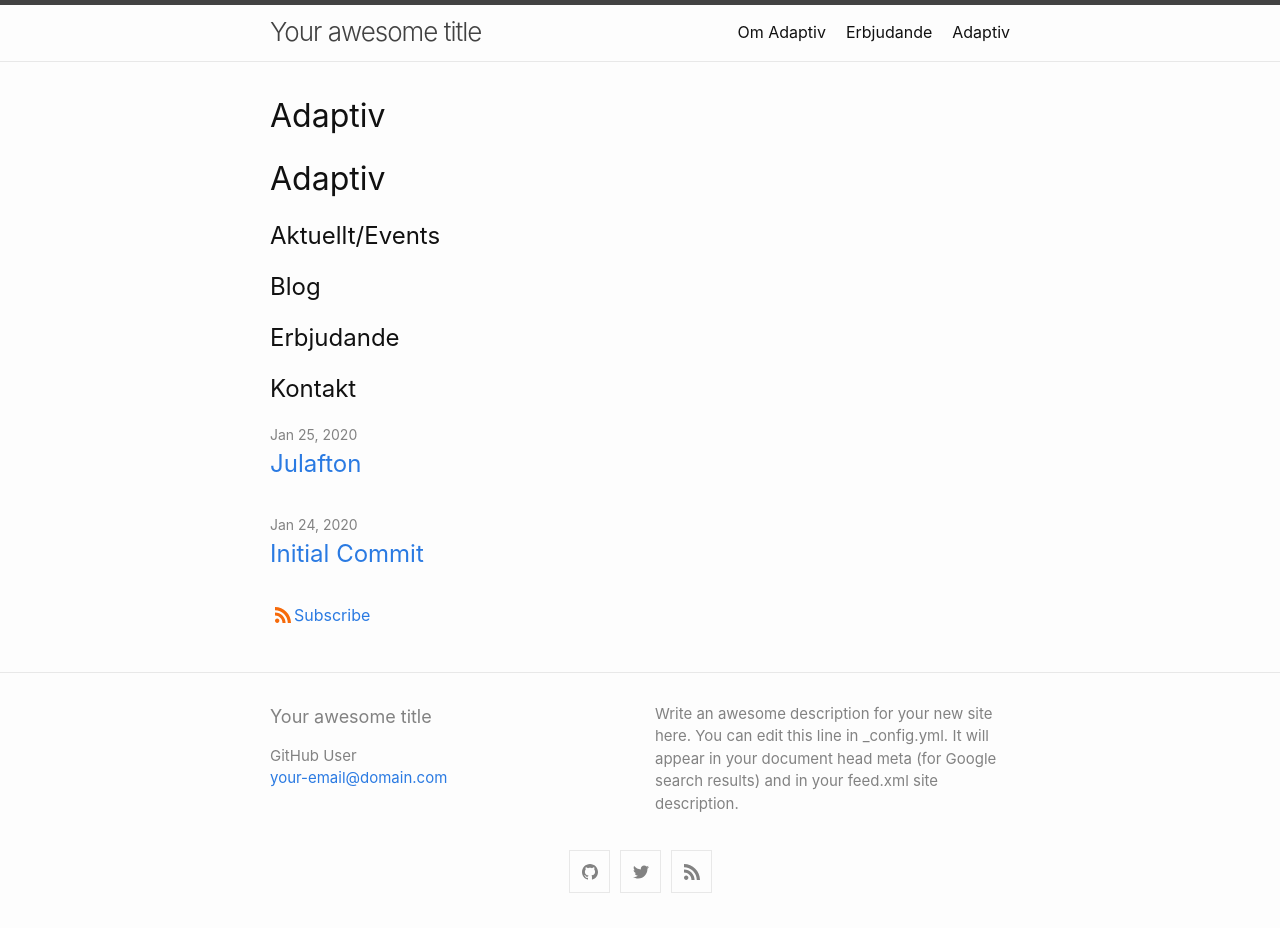
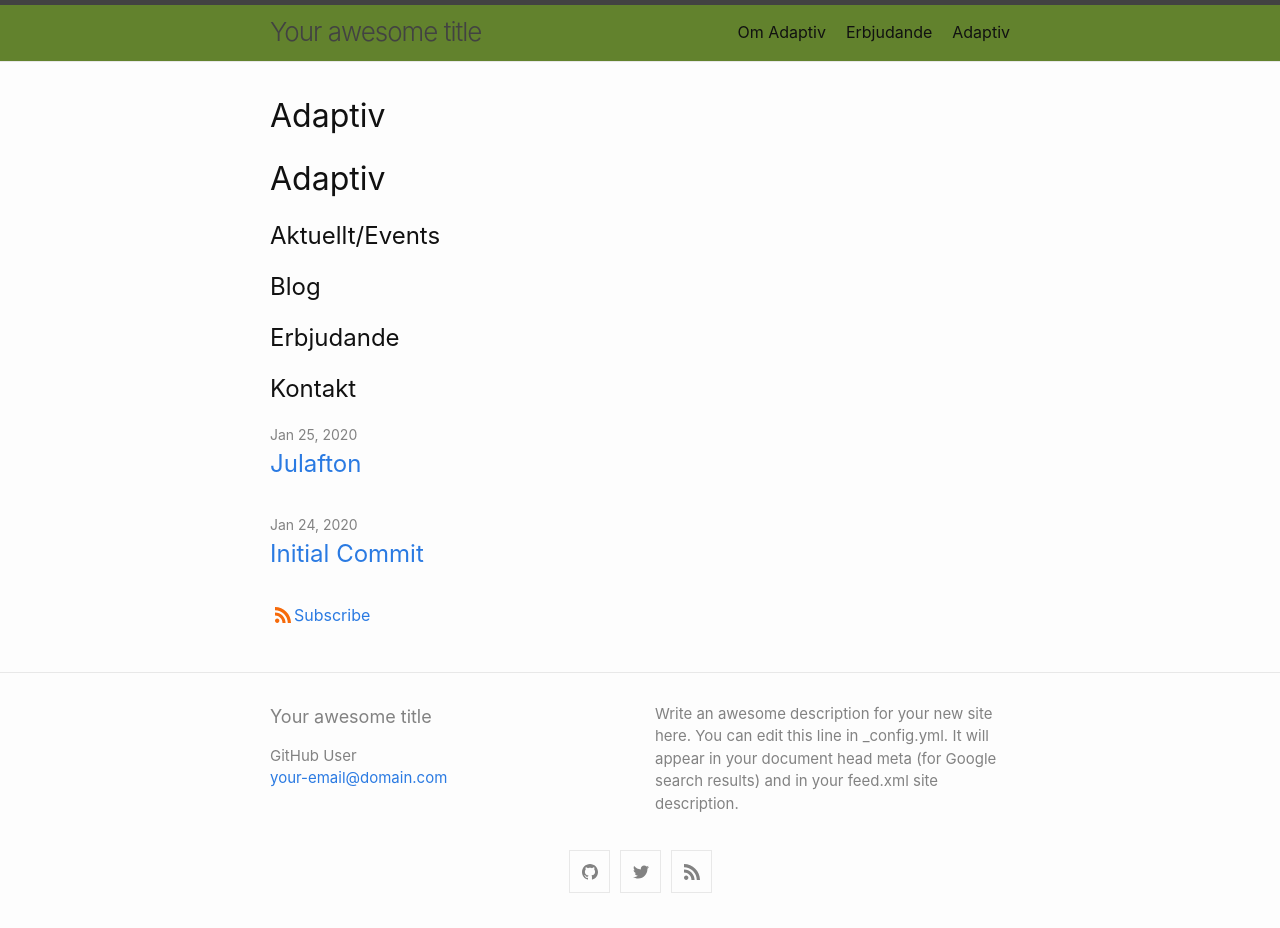
Before and after one commit to adaptiv/adaptiv.github.io--old, a Jekyll site: the page built from index.md, in a window 1280 px wide. Built offline with Jekyll 4.4.1, drawn with Linux system fonts in a browser that asks for light colours; our own code applies the rules of GitHub Pages for plain Markdown files.

Commit message:
change styles

```diff
--- a/_scss/minima/custom-styles.scss
+++ /dev/null
@@ -1,3 +0,0 @@
-header.site-header {
-    background-color: #62822d;
-}
--- a/assets/css/style.scss
+++ b/assets/css/style.scss
@@ -3,3 +3,7 @@
 ---
 
 @import "minima-{{ site.minima.skin | default: 'classic' }}";
+
+header.site-header {
+    background-color: #62822d;
+}
```
